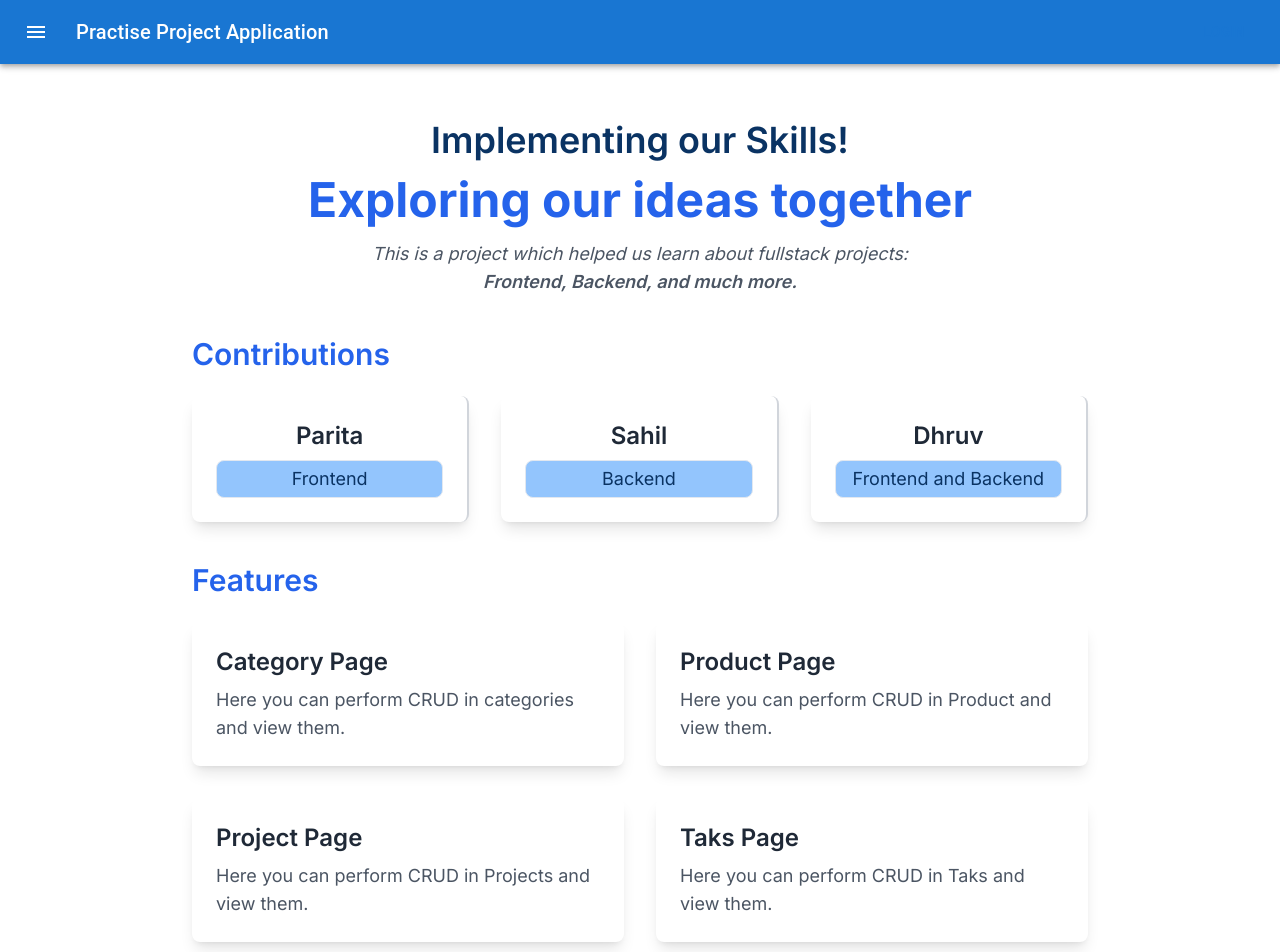
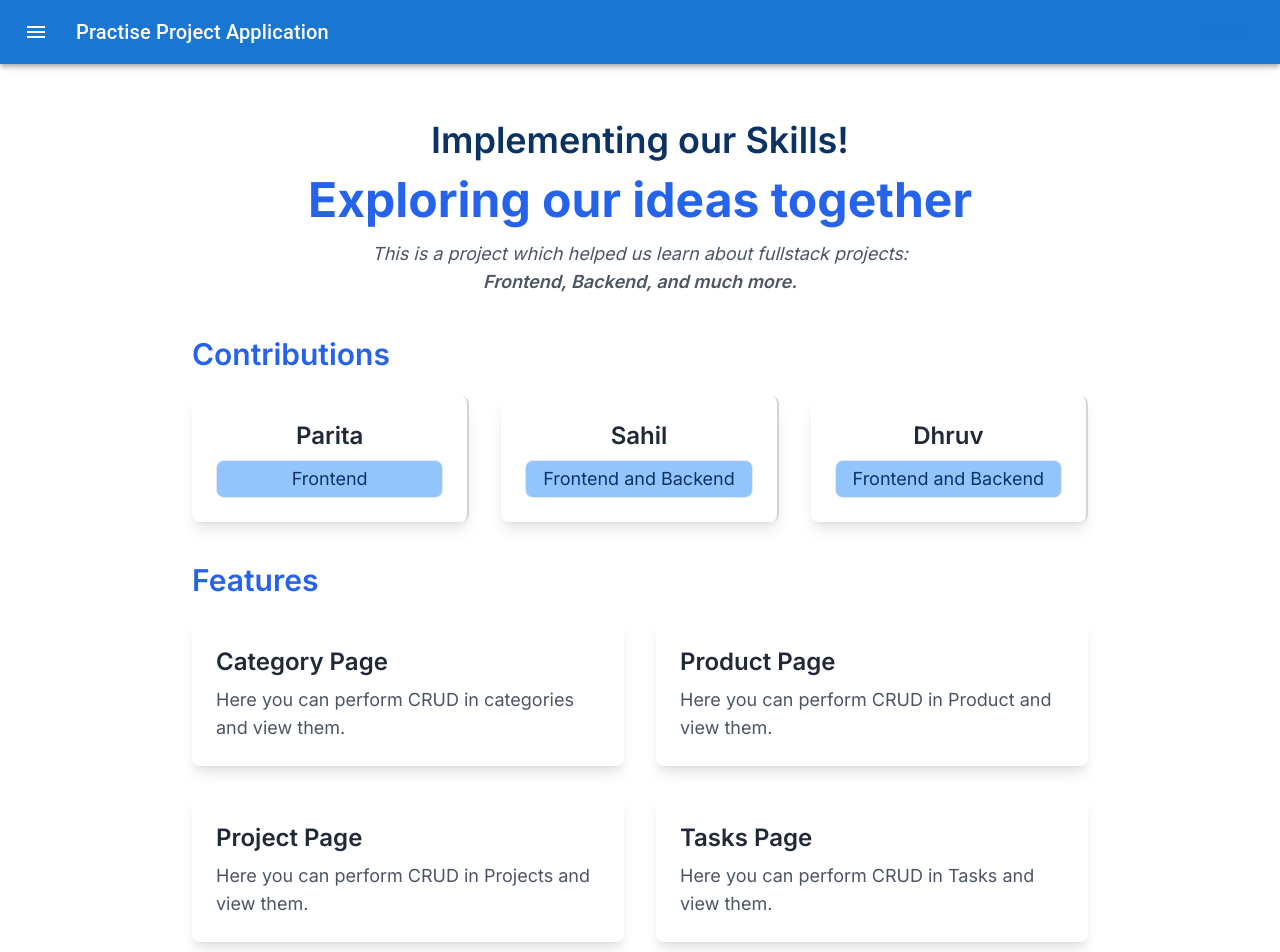
Before and after one commit to GodFather1818/AttachSQL, a Next.js app in the folder task1/: page / in a window 1280 px wide. Shown: the top 952 px of the page. Built offline with nearby package versions, Linux system fonts and the light colour scheme.

Commit message:
Fixing minor frontend changes in the home page

```diff
--- a/task1/app/page.tsx
+++ b/task1/app/page.tsx
@@ -32,7 +32,7 @@ export default function Home() {
           </div>
           <div className="bg-white p-6 rounded-lg shadow-lg text-center border-r-2 border-gray-300 md:border-r-2">
             <h1 className="text-2xl font-semibold text-gray-800 mb-2">Sahil</h1>
-            <p className="text-lg py-1 text-primary border rounded-lg bg-blue-300">Backend</p>
+            <p className="text-lg py-1 text-primary border rounded-lg bg-blue-300">Frontend and Backend</p>
           </div>
           <div className="bg-white p-6 rounded-lg shadow-lg text-center border-r-2 border-gray-300 md:border-r-2">
             <h1 className="text-2xl font-semibold text-gray-800 mb-2">Dhruv</h1>
@@ -56,8 +56,8 @@ export default function Home() {
             <p className="text-lg text-gray-600">Here you can perform CRUD in Projects and view them.</p>
           </div>
           <div className="bg-white p-6 rounded-lg shadow-lg">
-            <h1 className="text-2xl font-semibold text-gray-800 mb-2">Taks Page</h1>
-            <p className="text-lg text-gray-600">Here you can perform CRUD in Taks and view them.</p>
+            <h1 className="text-2xl font-semibold text-gray-800 mb-2">Tasks Page</h1>
+            <p className="text-lg text-gray-600">Here you can perform CRUD in Tasks and view them.</p>
           </div>
         </div>
       </div>
```
